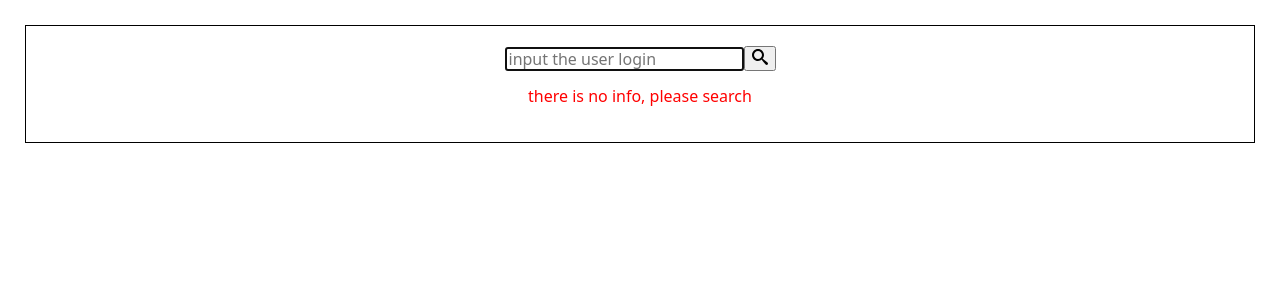
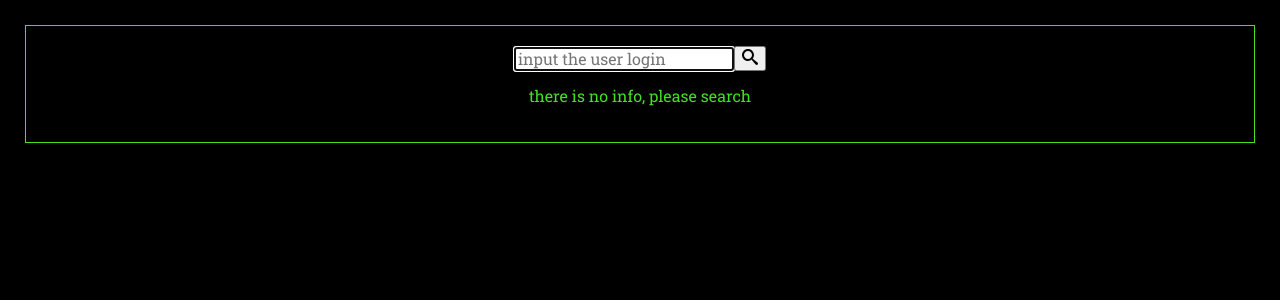
Before and after one commit to AngryAndrii/Github-helper, a React (Vite) app: page / in a window 1280 px wide. Shown: the top 300 px of the page. Built offline with nearby package versions, Linux system fonts and the light colour scheme.

Commit message:
added main colors

```diff
--- a/index.html
+++ b/index.html
@@ -4,6 +4,9 @@
     <meta charset="UTF-8" />
     <link rel="icon" type="image/svg+xml" href="/git.svg" />
     <meta name="viewport" content="width=device-width, initial-scale=1.0" />
+    <link rel="preconnect" href="https://fonts.googleapis.com">
+    <link rel="preconnect" href="https://fonts.gstatic.com" crossorigin>
+    <link href="https://fonts.googleapis.com/css2?family=Roboto+Slab:wght@400;500;700&display=swap" rel="stylesheet">
     <title>Github Helper</title>
   </head>
   <body>
--- a/src/App.jsx
+++ b/src/App.jsx
@@ -1,7 +1,7 @@
 import toast, { Toaster } from "react-hot-toast";
 import fetchUser from "./api/fetch";
 import { SearchBar } from "./components/SearchBar";
-import Card from "./components/Card";
+import Card from "./components/Card/Card";
 import { useState } from "react";
 import { StyledApp } from "./App.styled";
 
@@ -11,7 +11,7 @@ function App() {
   const getUserData = async (inputValue) => {
     try {
       setData("");
-      const resp = await fetchUser("ol");
+      const resp = await fetchUser("AngryAndrii");
       console.log(resp);
       setData(resp);
     } catch (error) {
--- a/src/App.styled.js
+++ b/src/App.styled.js
@@ -4,7 +4,7 @@ export const StyledApp = styled.div`
   display: flex;
   flex-direction: column;
   padding: 20px;
-  border: 1px solid black;
+  border: 1px solid #43e024;
   margin: 25px;
   justify-content: center;
   align-items: center;
--- a/src/GlobalStyles.js
+++ b/src/GlobalStyles.js
@@ -3,5 +3,7 @@ import "modern-normalize";
 
 export const GlobalStyle = createGlobalStyle`
 body{
-    color: red;
+    color: #43e024;
+    font-family: "Roboto Slab", serif;
+    background-color: black;
 }`;
--- a/src/components/Card.jsx
+++ b/src/components/Card/Card.jsx
@@ -1,3 +1,5 @@
+import { StyledCard } from "./Card.styled";
+
 function Card({ info }) {
   const {
     avatar_url,
@@ -7,28 +9,32 @@ function Card({ info }) {
     created_at,
     public_repos,
     followers,
+    login,
   } = info;
 
   const dateOfCreate = new Date(created_at).toDateString().slice(4);
 
   return (
-    <>
+    <StyledCard>
       {info.length === 0 ? (
         <p>there is no info, please search</p>
       ) : (
         <div>
           <div>
             <img src={avatar_url} alt="user photo" width={200} />
-            <p>{name}</p>
-            <p>{id}</p>
-            <a href={html_url}>{html_url}</a>
-            <p>{dateOfCreate}</p>
-            <p>{public_repos}</p>
-            <p>{followers}</p>
+            <p>User name: {name}</p>
+            <p>User login: {login}</p>
+            <p>User ID: {id}</p>
+            <a className="ref" href={html_url}>
+              go to user page
+            </a>
+            <p>date of create account: {dateOfCreate}</p>
+            <p>count of public repositories: {public_repos}</p>
+            <p>count of followers: {followers}</p>
           </div>
         </div>
       )}
-    </>
+    </StyledCard>
   );
 }
 
--- /dev/null
+++ b/src/components/Card/Card.styled.jsx
@@ -0,0 +1,17 @@
+import styled from "styled-components";
+
+export const StyledCard = styled.div`
+  .ref {
+    display: block;
+    border: 1px solid #43e024;
+    padding: 5px;
+    width: 125px;
+    height: 35px;
+    text-decoration: none;
+    color: inherit;
+  }
+  .ref:hover {
+    box-shadow: #43e024 0px 0px 0px 2px, #43e024 0px 4px 6px -1px,
+      #43e024 0px 1px 0px inset;
+  }
+`;
--- a/src/components/SearchBar.jsx
+++ b/src/components/SearchBar.jsx
@@ -25,7 +25,7 @@ export const SearchBar = ({ getUserData }) => {
           onChange={handleInputChange}
         />
         <button type="submit">
-          <ImSearch />
+          <ImSearch color="black" />
         </button>
       </form>
     </>
```
